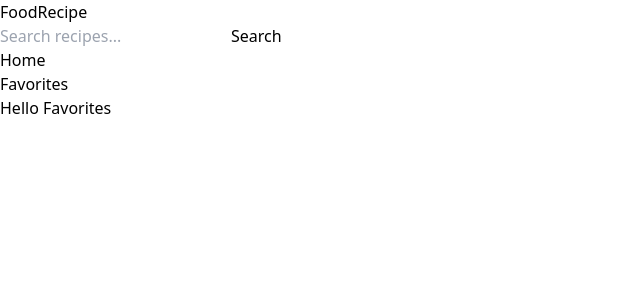
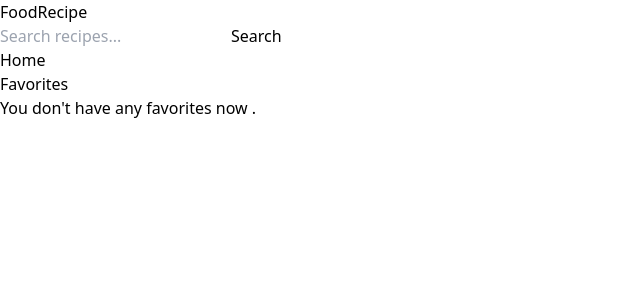
Before and after one commit to BOULARES-Hiba/Recipes-App, a React (Vite) app: page /favorites in a window 1280 px wide. Shown: the top 300 px of the page, without its empty margins (0-640 px from the left). Built offline with nearby package versions, Linux system fonts and the light colour scheme.

Commit message:
add the favorites page

```diff
--- a/src/context/index.jsx
+++ b/src/context/index.jsx
@@ -7,7 +7,8 @@ export default function GlobalState({children}) {
    const [loading, setLoading] = useState(null)
    const [err, setErr] = useState(null)
    const [recipes ,setRecipes] = useState([])
-   const[recipe, setRecipe] = useState(null)
+   const [recipe, setRecipe] = useState(null)
+   const [favorites ,setFavorites] = useState([])
   async function handleSubmit(event) {
       event.preventDefault();
          try {
@@ -26,9 +27,22 @@ export default function GlobalState({children}) {
          finally {
             setLoading(false)
          }
+   }
+
+   function changeFavorites(recipe) {
+      const copy = [...favorites]
+      const index = favorites.findIndex(item => item.id === recipe.id)
+      if (index !== -1) {
+           copy.splice(index,1)
+        }
+      else {
+         copy.push(recipe)
       }
+      setFavorites(copy)
+   }
+
    return (
-      <GlobleContext.Provider value={{search, setSearch ,handleSubmit , loading, err , recipes ,recipe, setRecipe}}>
+      <GlobleContext.Provider value={{search, setSearch ,handleSubmit , loading, err , recipes ,recipe, setRecipe , favorites ,changeFavorites}}>
          {children}
       </GlobleContext.Provider>
    )
--- a/src/pages/details/index.jsx
+++ b/src/pages/details/index.jsx
@@ -7,13 +7,16 @@ const Details = () => {
   const { id } = useParams();
   const [loading, setLoading] = useState(null);
   const [err, setErr] = useState(null);
-   const { recipe, setRecipe } = useContext(GlobleContext);
+  const { recipe, setRecipe, changeFavorites, favorites } =
+    useContext(GlobleContext);
 
   async function detaileRecipe() {
     try {
       setLoading(true);
       setErr(null);
-         const response = await axios.get(`https://forkify-api.herokuapp.com/api/v2/recipes/${id}`);
+      const response = await axios.get(
+        `https://forkify-api.herokuapp.com/api/v2/recipes/${id}`
+      );
       if (response.data?.data) {
         setRecipe(response.data?.data);
       }
@@ -27,7 +30,12 @@ const Details = () => {
   useEffect(() => {
     detaileRecipe();
   }, [id]);
-
+   if (loading) {
+   return <div>Loading</div>
+   }
+   if (err) {
+      return <div>Error ! {err}</div>
+   }
   return (
     <>
         <div className="container grid grid-cols-1 sm:grid-cols-2 gap-4 mx-auto mt-10 border-2 border-pink-300/50 rounded-lg p-4 shadow-lg shadow-pink-100/50">
@@ -47,7 +55,16 @@ const Details = () => {
           </h3>
           <div className=" flex flex-col">
             <div>
-                  <button className="py-2 px-4 rounded-lg text-sm uppercase font-medium mt-2  shadow-md bg-pink-400 text-white text-nowrap">add to favorites</button>
+              <button
+                onClick={() => changeFavorites(recipe.recipe)}
+                className="py-2 px-4 rounded-lg text-sm uppercase font-medium mt-2  shadow-md bg-pink-400 text-white text-nowrap"
+              >
+            {favorites && favorites.length > 0 && favorites.findIndex(
+              (item) => item.id === recipe?.recipe?.id
+            ) !== -1
+              ? "Remove from favorites"
+              : "Add to favorites"}
+              </button>
             </div>
 
             <span className="text-2xl font-semibold text-black">
--- a/src/pages/favorites/index.jsx
+++ b/src/pages/favorites/index.jsx
@@ -1,8 +1,18 @@
+import { useContext } from "react";
+import { GlobleContext } from "../../context";
+import RecipeItem from "../../components/recipe-item";
 const Favorites = () => {
+   const {favorites} = useContext(GlobleContext)
    return (
-      <>
-      <div>Hello Favorites</div>
-      </>
+      <section className="container mx-auto grid grid-cols-2 sm:grid-cols-3 md:grid-cols-4 lg:gird-cols-6 gap-1 mt-4">
+      {favorites && favorites.length > 0 ? (
+      favorites.map((recipe) => <RecipeItem key={recipe.id} item={recipe} />)
+      ) : (
+        <div className="lg:text-4xl text-xl mt-10 ml-5 sm:ml-10 text-center text-black font-extrabold text-nowrap">
+          You don't have any favorites now .
+        </div>
+      )}
+    </section>
     );
 }
 
--- a/src/pages/home/index.jsx
+++ b/src/pages/home/index.jsx
@@ -9,7 +9,7 @@ const HomePage = () => {
   if (err) return <div className="text-3xl">Error ! {err} try later</div>;
   return (
     <section className="container mx-auto grid grid-cols-2 sm:grid-cols-3 md:grid-cols-4 lg:gird-cols-6 gap-1 mt-4">
-      {recipes &&  recipes.length > 0 ? (
+      {recipes && recipes.length > 0 ? (
         recipes.map((recipe) => <RecipeItem key={recipe.id} item={recipe} />)
       ) : (
         <div className="lg:text-4xl text-xl mt-10 ml-5 sm:ml-10 text-center text-black font-extrabold text-nowrap">
```
Lines whose indentation alone changed are shown as unchanged.
